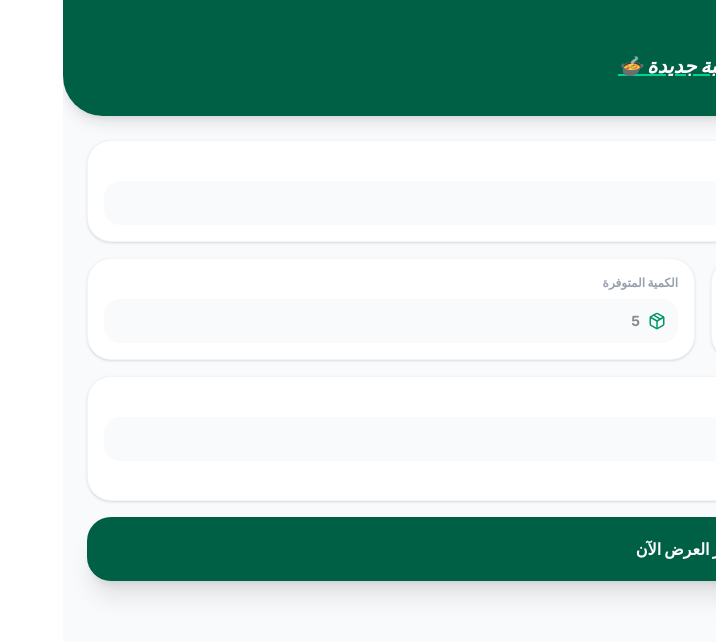
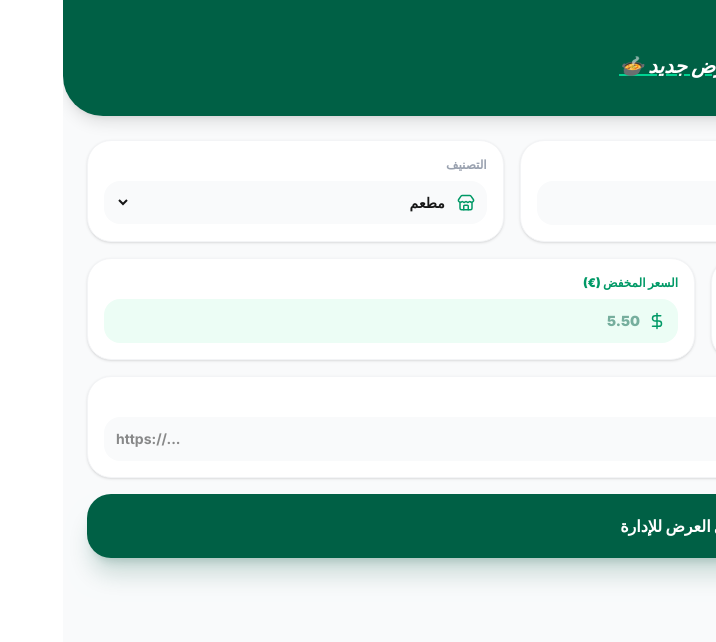
Before and after one commit to msaadi1902-max/nimah-app, a Next.js app: page /merchant/add-meal in a window 1280 px wide. Shown: the top 642 px of the page, without its empty margins (564-1280 px from the left). Built offline with nearby package versions, Linux system fonts and the light colour scheme; no server answers; sample sign-in values are in the browser's storage.

Commit message:
fix missing closing tags in add meal page

```diff
--- a/src/app/merchant/add-meal/page.tsx
+++ b/src/app/merchant/add-meal/page.tsx
@@ -2,7 +2,7 @@
 import React, { useState } from 'react'
 import { useRouter } from 'next/navigation'
 import { createClient } from '@supabase/supabase-js'
-import { ArrowRight, Utensils, DollarSign, Package, Image as ImageIcon, PlusCircle, Loader2 } from 'lucide-react'
+import { ArrowRight, Utensils, DollarSign, Package, Image as ImageIcon, PlusCircle, Loader2, Store } from 'lucide-react'
 
 const supabase = createClient(process.env.NEXT_PUBLIC_SUPABASE_URL!, process.env.NEXT_PUBLIC_SUPABASE_ANON_KEY!)
 
@@ -10,94 +10,131 @@ export default function AddMealPage() {
   const router = useRouter()
   const [loading, setLoading] = useState(false)
 
-  // حالة البيانات في النموذج
   const [formData, setFormData] = useState({
     name: '',
+    category: 'مطعم',
     original_price: '',
     discounted_price: '',
     quantity: '',
     image_url: '',
-    pickup_time: '18:00 - 21:00' // قيمة افتراضية
+    pickup_time: '18:00 - 21:00'
   })
 
   const handleSubmit = async (e: React.FormEvent) => {
     e.preventDefault()
     setLoading(true)
 
-    // إرسال البيانات إلى جدول meals في Supabase
+    try {
+      const { data: { user } } = await supabase.auth.getUser()
+      if (!user) {
+        alert("يجب تسجيل الدخول أولاً.")
+        router.push('/login')
+        return
+      }
+
       const { error } = await supabase.from('meals').insert([{
         name: formData.name,
+        category: formData.category,
         original_price: parseFloat(formData.original_price),
         discounted_price: parseFloat(formData.discounted_price),
         quantity: parseInt(formData.quantity),
-      image_url: formData.image_url,
-      pickup_time: formData.pickup_time
+        image_url: formData.image_url || 'https://images.unsplash.com/photo-1546069901-ba9599a7e63c',
+        pickup_time: formData.pickup_time,
+        merchant_id: user.id,
+        is_approved: false,
+        is_featured: false
       }])
 
-    if (error) {
+      if (error) throw error
+
+      alert("🎉 تم إرسال منتجك بنجاح! سيظهر للزبائن بمجرد موافقة الإدارة.")
+      router.push('/merchant')
+
+    } catch (error: any) {
       alert("حدث خطأ أثناء الإضافة: " + error.message)
-    } else {
-      alert("🎉 يا بطل! الوجبة الآن معروضة للجميع في الصفحة الرئيسية.")
-      router.push('/merchant') // العودة للوحة التحكم
+    } finally {
+      setLoading(false)
     }
-    setLoading(false)
   }
 
   return (
     <div className="min-h-screen bg-gray-50 text-right font-sans pb-10" dir="rtl">
-      {/* الهيدر */}
+
       <div className="bg-emerald-800 text-white p-6 pt-12 pb-8 rounded-b-[40px] shadow-lg mb-6">
         <div className="flex items-center justify-between">
           <button onClick={() => router.back()} className="bg-white/10 p-2 rounded-xl"><ArrowRight size={20} /></button>
-          <h1 className="text-xl font-black flex items-center gap-2 italic underline decoration-emerald-400">إضافة وجبة جديدة 🍲</h1>
+          <h1 className="text-xl font-black flex items-center gap-2 italic underline decoration-emerald-400">إضافة عرض جديد 🍲</h1>
           <div className="w-10"></div>
         </div>
       </div>
 
       <form onSubmit={handleSubmit} className="px-6 space-y-4">
-        {/* اسم الوجبة */}
-        <div className="bg-white p-4 rounded-3xl shadow-sm border border-gray-100">
-          <label className="text-xs font-black text-gray-400 mb-2 block">اسم الوجبة</label>
+
+        <div className="flex gap-4">
+          <div className="flex-[2] bg-white p-4 rounded-3xl shadow-sm border border-gray-100">
+            <label className="text-xs font-black text-gray-400 mb-2 block">اسم المنتج</label>
             <div className="flex items-center gap-2 bg-gray-50 p-3 rounded-2xl">
               <Utensils className="text-emerald-600" size={18} />
-            <input required type="text" placeholder="مثلاً: صندوق شاورما عائلي" className="bg-transparent flex-1 text-sm outline-none font-bold"
+              <input required type="text" placeholder="مثلاً: صندوق شاورما..." className="bg-transparent flex-1 text-sm outline-none font-bold"
                      onChange={(e) => setFormData({...formData, name: e.target.value})} />
             </div>
           </div>
 
-        {/* السعر والكمية */}
+          <div className="flex-[1] bg-white p-4 rounded-3xl shadow-sm border border-gray-100">
+            <label className="text-xs font-black text-gray-400 mb-2 block">التصنيف</label>
+            <div className="flex items-center gap-2 bg-gray-50 p-3 rounded-2xl">
+              <Store className="text-emerald-600" size={18} />
+              <select className="bg-transparent flex-1 text-sm outline-none font-bold w-full"
+                      onChange={(e) => setFormData({...formData, category: e.target.value})} value={formData.category}>
+                <option value="مطعم">مطعم</option>
+                <option value="ماركت">ماركت</option>
+                <option value="مخبز">مخبز</option>
+                <option value="ورد">ورد</option>
+              </select>
+            </div>
+          </div>
+        </div>
+
         <div className="flex gap-4">
           <div className="flex-1 bg-white p-4 rounded-3xl shadow-sm border border-gray-100">
-            <label className="text-xs font-black text-gray-400 mb-2 block">السعر المخفض (€)</label>
+            <label className="text-xs font-black text-gray-400 mb-2 block">السعر الأصلي (€)</label>
             <div className="flex items-center gap-2 bg-gray-50 p-3 rounded-2xl">
+              <DollarSign className="text-gray-400" size={18} />
+              <input required type="number" step="0.01" placeholder="10.00" className="bg-transparent flex-1 text-sm outline-none font-bold text-gray-400 line-through"
+                     onChange={(e) => setFormData({...formData, original_price: e.target.value})} />
+            </div>
+          </div>
+          <div className="flex-1 bg-white p-4 rounded-3xl shadow-sm border border-gray-100 border-emerald-100">
+            <label className="text-xs font-black text-emerald-600 mb-2 block">السعر المخفض (€)</label>
+            <div className="flex items-center gap-2 bg-emerald-50 p-3 rounded-2xl">
               <DollarSign className="text-emerald-600" size={18} />
-              <input required type="number" step="0.01" placeholder="5.50" className="bg-transparent flex-1 text-sm outline-none font-bold"
+              <input required type="number" step="0.01" placeholder="5.50" className="bg-transparent flex-1 text-sm outline-none font-black text-emerald-800"
                      onChange={(e) => setFormData({...formData, discounted_price: e.target.value})} />
             </div>
           </div>
+        </div>
+
+        <div className="flex gap-4">
           <div className="flex-1 bg-white p-4 rounded-3xl shadow-sm border border-gray-100">
-            <label className="text-xs font-black text-gray-400 mb-2 block">الكمية المتوفرة</label>
+            <label className="text-xs font-black text-gray-400 mb-2 block">الكمية</label>
             <div className="flex items-center gap-2 bg-gray-50 p-3 rounded-2xl">
               <Package className="text-emerald-600" size={18} />
               <input required type="number" placeholder="5" className="bg-transparent flex-1 text-sm outline-none font-bold"
                      onChange={(e) => setFormData({...formData, quantity: e.target.value})} />
             </div>
           </div>
+          <div className="flex-[2] bg-white p-4 rounded-3xl shadow-sm border border-gray-100">
+            <label className="text-xs font-black text-gray-400 mb-2 block">رابط الصورة</label>
+            <div className="flex items-center gap-2 bg-gray-50 p-3 rounded-2xl">
+              <ImageIcon className="text-emerald-600" size={18} />
+              <input type="text" placeholder="https://..." className="bg-transparent flex-1 text-sm outline-none font-bold text-left" dir="ltr"
+                     onChange={(e) => setFormData({...formData, image_url: e.target.value})} />
+            </div>
+          </div>
         </div>
 
-        {/* رابط الصورة */}
-        <div className="bg-white p-4 rounded-3xl shadow-sm border border-gray-100">
-          <label className="text-xs font-black text-gray-400 mb-2 block">رابط صورة الوجبة (URL)</label>
-          <div className="flex items-center gap-2 bg-gray-50 p-3 rounded-2xl">
-            <ImageIcon className="text-emerald-600" size={18} />
-            <input required type="text" placeholder="https://..." className="bg-transparent flex-1 text-sm outline-none font-bold"
-                   onChange={(e) => setFormData({...formData, image_url: e.target.value})} />
-          </div>
-          <p className="text-[10px] text-gray-400 mt-2 font-bold italic">* حالياً استخدم روابط صور من جوجل أو Unsplash</p>
-        </div>
-
-        <button type="submit" disabled={loading} className="w-full bg-emerald-800 text-white p-5 rounded-3xl font-black flex items-center justify-center gap-2 shadow-xl active:scale-95 transition-all">
-          {loading ? <Loader2 className="animate-spin" /> : <><PlusCircle size={22} /> نشر العرض الآن</>}
+        <button type="submit" disabled={loading} className="w-full bg-emerald-800 text-white p-5 rounded-3xl font-black flex items-center justify-center gap-2 shadow-xl shadow-emerald-900/20 active:scale-95 transition-all mt-4">
+          {loading ? <Loader2 className="animate-spin" /> : <><PlusCircle size={22} /> إرسال العرض للإدارة</>}
         </button>
       </form>
     </div>
```
Lines whose indentation alone changed are shown as unchanged.
